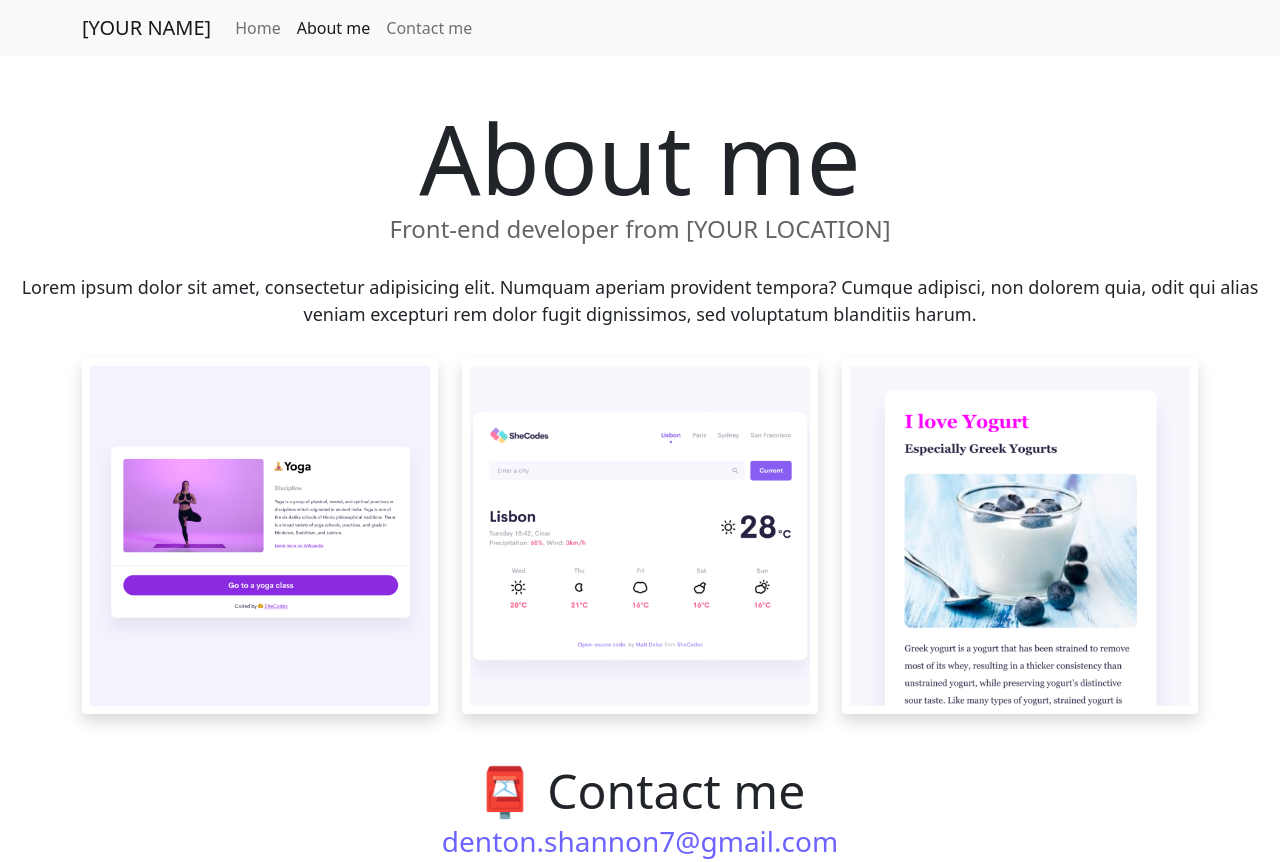
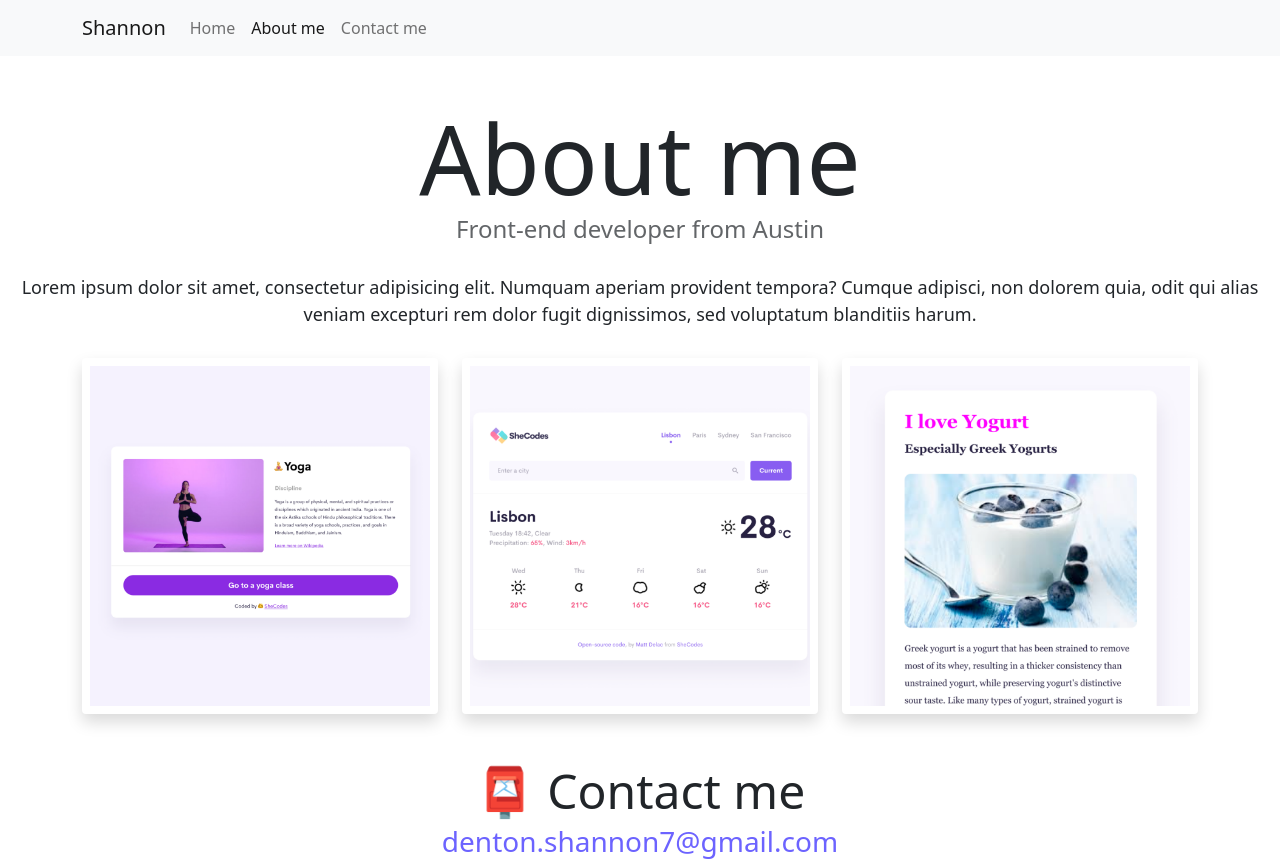
Before and after one commit to ShannonDenton/advanced-tools, a plain HTML site: page about.html in a window 1280 px wide. Drawn offline with nearby package versions, Linux system fonts and the light colour scheme; files that its build step writes are made by us from their sources.

Commit message:
Updated info

```diff
--- a/about.html
+++ b/about.html
@@ -16,12 +16,12 @@
       crossorigin="anonymous"
     ></script>
     <link rel="stylesheet" href="style.css" />
-    <title>About [YOUR NAME]</title>
+    <title>About Shannon</title>
   </head>
   <body>
     <nav class="navbar navbar-expand-lg navbar-light bg-light fixed-top">
       <div class="container">
-        <a class="navbar-brand" href="index.html">[YOUR NAME]</a>
+        <a class="navbar-brand" href="index.html">Shannon</a>
         <button
           class="navbar-toggler"
           type="button"
@@ -49,7 +49,7 @@
       </div>
     </nav>
     <h1 class="text-center">About me</h1>
-    <h3 class="text-center">Front-end developer from [YOUR LOCATION]</h3>
+    <h3 class="text-center">Front-end developer from Austin</h3>
     <div class="about-paragraphs text-center">
       <p>
         Lorem ipsum dolor sit amet, consectetur adipisicing elit. Numquam
@@ -73,7 +73,7 @@
     </div>
     <div id="contact" class="mt-5">
       <h2 class="text-center">📮 Contact me</h2>
-      <a href="mailto:denton.shannon7@gmail.com" class="email-link">
+      <a href="mailto:denton.shannon7@gmail.com" class="email-link text-center">
         denton.shannon7@gmail.com
       </a>
     </div>
```
Also changed, not shown: 1 other file.
